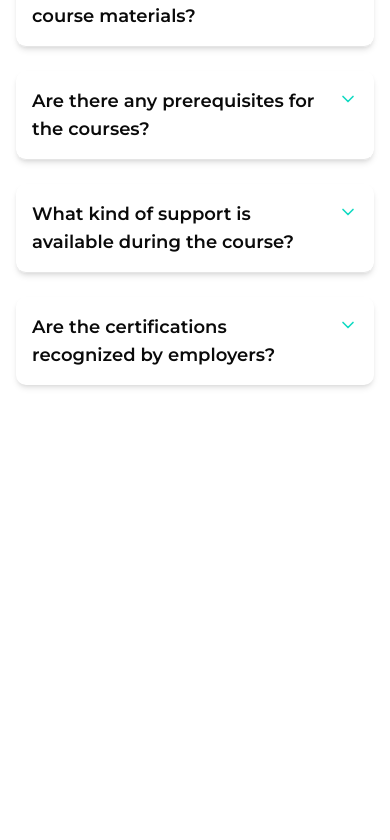
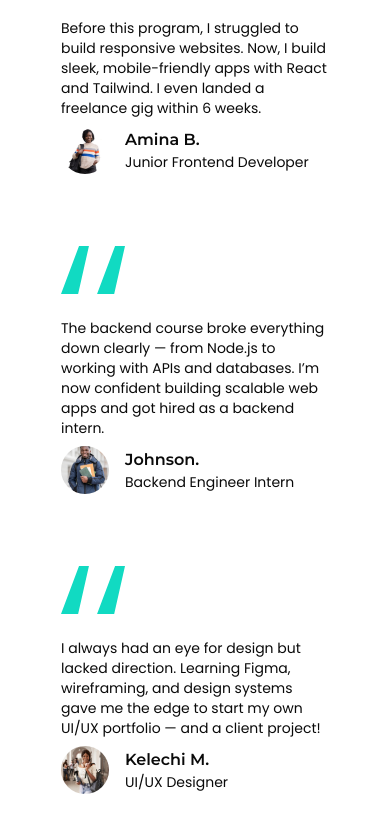
Before and after one commit to david-oj/jade_dval, a React (Vite) app: page / in a window 390 px wide. Shown: the part 6804-7644 px from the top of the page. Before the commit the page ends 7293 px from the top, so only its background shows below. Built offline with nearby package versions, Linux system fonts and the light colour scheme.

Commit message:
Added testimonials section
After my initial commit, I have added a fully responsive Testimonials section.

```diff
--- a/src/App.tsx
+++ b/src/App.tsx
@@ -6,6 +6,8 @@ import {
   Courses,
   SimpleSteps,
   Instructors,
+  Testimonials,
+  Footer,
 } from "./sections";
 
 function App() {
@@ -22,7 +24,9 @@ function App() {
       <Courses />
       <SimpleSteps />
       <Instructors />
+      <Testimonials />
       <Faqs />
+      <Footer />
     </div>
   );
 }
--- a/src/constants/index.ts
+++ b/src/constants/index.ts
@@ -7,11 +7,7 @@ import {
   MdOutlineBuildCircle,
 } from "react-icons/md";
 import folder from "@/assets/icons/folderSupervised_.svg?react";
-import Quote from "@/assets/icons/quote.svg?react";
 import {
-  // uiuxStudent,
-  // frontendStudent,
-  // backendStudent,
   blockchainCourse,
   frontendCourse,
   frontendStudent,
@@ -187,19 +183,12 @@ export const instructors: { name: string; title: string; image: string }[] = [
   },
 ];
 
-type testimonialIcon = {
-  quote: React.ElementType;
-};
-
-type testimonials = {
+export const testimonials: {
   text: string;
   name: string;
   title: string;
   image: string;
-}
-export const testimonials: (testimonials | testimonialIcon)[] = [
-  { quote: Quote },
-
+}[] = [
   {
     name: "Amina B.",
     title: "Junior Frontend Developer",
@@ -219,3 +208,66 @@ export const testimonials: (testimonials | testimonialIcon)[] = [
     text: "I always had an eye for design but lacked direction. Learning Figma, wireframing, and design systems gave me the edge to start my own UI/UX portfolio — and a client project!",
   },
 ];
+
+type Footer = {
+  title: string;
+  links: { label: string; href: string }[];
+}[];
+
+export const footerLinks: Footer = [
+  {
+    title: "Courses",
+    links: [
+      {
+        label: "Frontend Development",
+        href: "#courses",
+      },
+      {
+        label: "Backend Development",
+        href: "#courses",
+      },
+      {
+        label: "UI/UX Design",
+        href: "#courses",
+      },
+      {
+        label: "Blockchain Technology",
+        href: "#courses",
+      },
+    ],
+  },
+  {
+    title: "Company",
+    links: [
+      {
+        label: "About Us",
+        href: "#about",
+      },
+      {
+        label: "Faqs",
+        href: "#faqs",
+      },
+      {
+        label: "Contact Us",
+        href: "#enroll-form",
+      },
+      {
+        label: "Privacy Policy",
+        href: "#",
+      },
+    ],
+  },
+  {
+    title: "Partner",
+    links: [
+      {
+        label: "Our Partners",
+        href: "#",
+      },
+      {
+        label: "Become a partner",
+        href: "#",
+      },
+    ],
+  },
+];
--- a/src/sections/About.tsx
+++ b/src/sections/About.tsx
@@ -25,7 +25,7 @@ const About = () => {
                                 key={index}
                                 className="relative flex-1 transform hover:-translate-y-2 hover:shadow-lg transition duration-300 min-w-[322px]"
                             >
-                                {/* background  */}
+                                {/* background gradient */}
                                 <div className="absolute inset-0 -z-10  brand-gradient opacity-10" />
                                 {/* vertical bar */}
                                 <div className="absolute h-full w-2 bg-brand -z-9" />
--- a/src/sections/Faqs.tsx
+++ b/src/sections/Faqs.tsx
@@ -8,7 +8,7 @@ import { faqs } from "@/constants"
 
 const Faqs = () => {
     return (
-        <section className="section-mx section-my section-px">
+        <section id="faqs" className="section-mx section-my section-px">
             <div className="flex flex-col items-center ">
                 <h2 className=" text-brand text-center ">Frequently Asked Questions</h2>
 
@@ -16,7 +16,7 @@ const Faqs = () => {
                     {
                         faqs.map((faq, index) => (
                             <AccordionItem key={index} value={index.toString()} className="mb-6 shadow-md rounded-lg px-4 ">
-                                <AccordionTrigger className="text-lg font-semibold font-montserrat">{faq.question}</AccordionTrigger>
+                                <AccordionTrigger className="text-base font-semibold font-montserrat">{faq.question}</AccordionTrigger>
                                 <AccordionContent className="text-sm font-poppins">
                                     {faq.answer}
                                 </AccordionContent>
--- /dev/null
+++ b/src/sections/Footer.tsx
@@ -0,0 +1,12 @@
+import { footerLinks } from "@/constants";
+import { logo } from "@/assets/images";
+
+const Footer = () => {
+  return (
+    <section className="section-my section-mx section-px">
+
+    </section>
+  );
+};
+
+export default Footer;
--- a/src/sections/Instructors.tsx
+++ b/src/sections/Instructors.tsx
@@ -2,13 +2,12 @@ import { instructors } from "@/constants";
 
 const Instructors = () => {
   return (
-    <section id="experts" className=" section-py">
-      <div className="flex bg-brand/20 flex-col items-center text-center">
-        <h2 className="mt-8 ">Meet Your Instructors</h2>
-        <p className="max-w-sm mt-4">
+    <section id="experts" className=" py-8 section-py bg-brand/20 text-center">
+      <h2 className="">Meet Your Instructors</h2>
+      <p className="max-w-sm mt-4  mx-auto ">
         Learn from seasoned IT Professionals with real-world experience
       </p>
-        <div className=" my-10 flex lg:px-26 px-17 flex-wrap gap-8 w-full justify-between max-sm:justify-center">
+      <div className=" mt-10  flex lg:px-26 px-17 flex-wrap gap-8 w-full justify-between max-sm:justify-center">
         {instructors.map((instructor, idx) => (
           <div className=" max-w-[250px] min-w-[200px] flex-1" key={idx}>
             <div className="h-[300px] relative">
@@ -25,7 +24,6 @@ const Instructors = () => {
           </div>
         ))}
       </div>
-      </div>
     </section>
   );
 };
--- /dev/null
+++ b/src/sections/Testimonials.tsx
@@ -0,0 +1,43 @@
+import { testimonials } from "@/constants";
+import Quote from "@/assets/icons/quote.svg?react";
+
+const Testimonials = () => {
+  return (
+    <section className="section-my section-mx section-px ">
+      <h2 className="text-black text-center">Testimonials</h2>
+
+      {/* Testimonials card */}
+      <div className="flex flex-wrap mt-8 gap-8 justify-center sm:justify-between">
+        {testimonials.map((testimonial, idx) => (
+          <div key={idx} className="flex-1 p-4 group duration-300 ease-in-out hover:-translate-y-2 hover:shadow-md transition-all flex relative flex-col max-w-[300px] sm:max-w-[350px] min-w-[280px]">
+            {/* background gradient */}
+            <div className="absolute hidden transition-colors duration-200 group-hover:block inset-0 -z-10 rounded-lg brand-gradient opacity-10" />
+            <Quote className="text-brand w-16 h-16" />
+
+            <p className="flex-grow mt-4 sm:mt-6 text-sm sm:text-base">
+              {testimonial.text}
+            </p>
+
+            <div className="flex gap-4 mt-2 sm:mt-4 items-center">
+              <div className="w-12 sm:w-14 sm:h-14 h-12 rounded-full overflow-hidden ">
+                <img
+                  src={testimonial.image}
+                  className="w-full h-full object-cover"
+                  alt={testimonial.title}
+                />
+              </div>
+              <div className="bg-a">
+                <p className="font-montserrat sm:text-lg font-semibold">
+                  {testimonial.name}
+                </p>
+                <p className="max-sm:text-sm max-w-sm">{testimonial.title}</p>
+              </div>
+            </div>
+          </div>
+        ))}
+      </div>
+    </section>
+  );
+};
+
+export default Testimonials;
--- a/src/sections/index.ts
+++ b/src/sections/index.ts
@@ -5,5 +5,17 @@ import About from "./About";
 import Courses from "./Courses";
 import SimpleSteps from "./SimpleSteps";
 import Instructors from "./Instructors";
+import Testimonials from "./Testimonials";
+import Footer from "./Footer";
 
-export { Header, Faqs, Hero, About, Courses, SimpleSteps, Instructors };
+export {
+  Header,
+  Faqs,
+  Hero,
+  About,
+  Courses,
+  SimpleSteps,
+  Instructors,
+  Testimonials,
+  Footer,
+};
```
Lines whose indentation alone changed are shown as unchanged.
